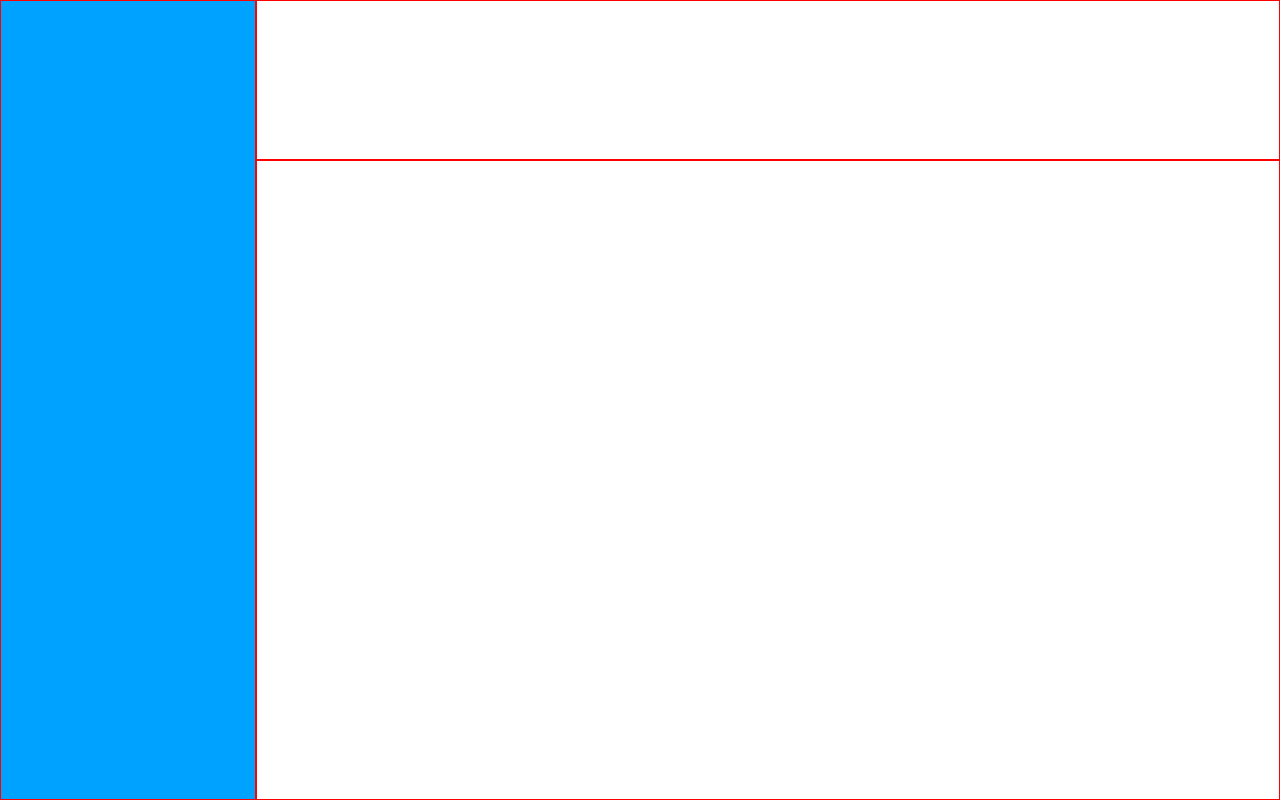
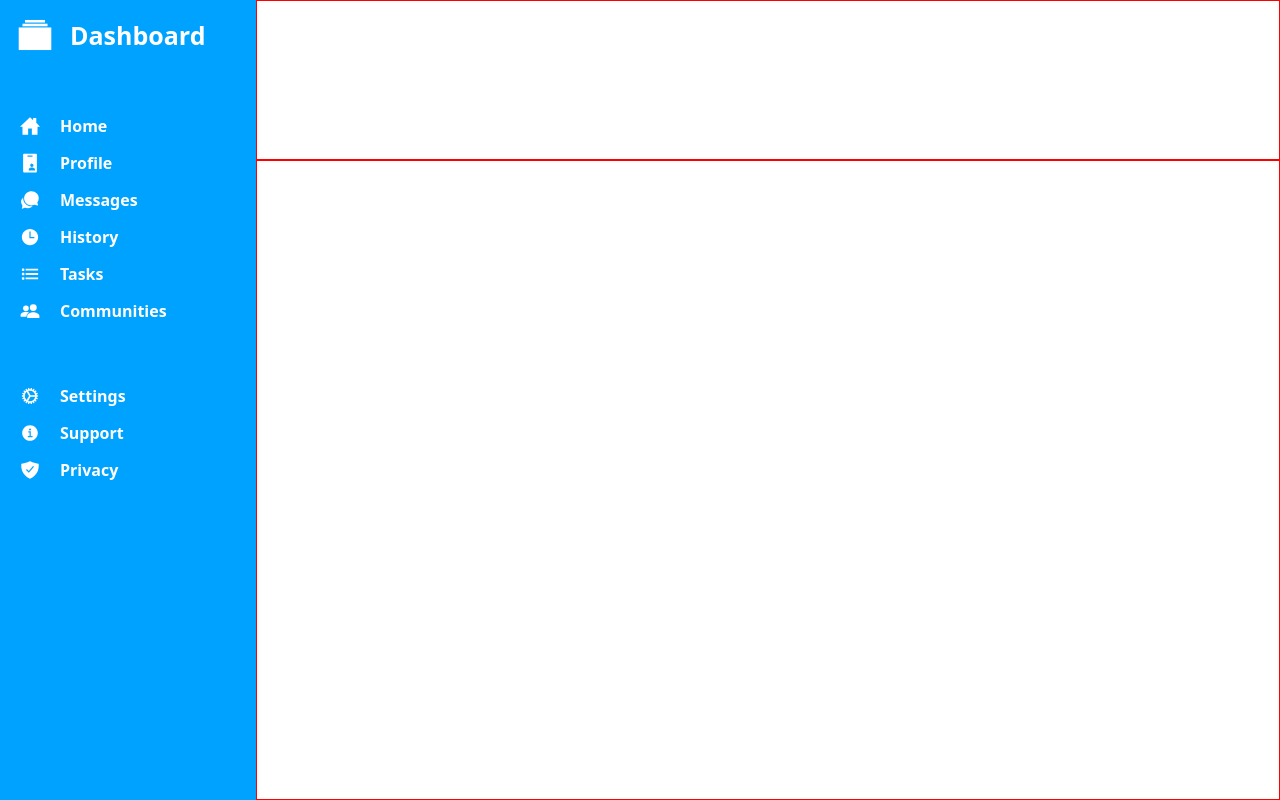
Before and after one commit to fsjev/admin-dashboard-proj, a plain HTML site: page index.html in a window 1280 px wide. Drawn offline with nearby package versions, Linux system fonts and the light colour scheme.

Commit message:
write sidebar css

```diff
--- a/index.html
+++ b/index.html
@@ -9,9 +9,27 @@
 </head>
 <body>
     <div class="container">
-        <div class="sidebar"></div>
+        <div class="sidebar">
+            <div class="sidebar-label"><ion-icon name="albums-sharp"></ion-icon>Dashboard</div>
+            <ul class="list-one">
+                <li><ion-icon name="home-sharp"></ion-icon>Home</li>
+                <li><ion-icon name="id-card-sharp"></ion-icon>Profile</li>
+                <li><ion-icon name="chatbubbles-sharp"></ion-icon>Messages</li>
+                <li><ion-icon name="time-sharp"></ion-icon>History</li>
+                <li><ion-icon name="list-sharp"></ion-icon>Tasks</li>
+                <li><ion-icon name="people-sharp"></ion-icon>Communities</li>
+            </ul>
+            <ul class="list-two">
+                <li><ion-icon name="cog-sharp"></ion-icon>Settings</li>
+                <li><ion-icon name="information-circle-sharp"></ion-icon>Support</li>
+                <li><ion-icon name="shield-checkmark-sharp"></ion-icon>Privacy</li>
+            </ul>
+        </div>
         <div class="header"></div>
         <div class="content"></div>
     </div>
+
+    <script type="module" src="https://unpkg.com/ionicons@7.1.0/dist/ionicons/ionicons.esm.js"></script>
+    <script nomodule src="https://unpkg.com/ionicons@7.1.0/dist/ionicons/ionicons.js"></script>
 </body>
 </html>
--- a/style.css
+++ b/style.css
@@ -6,6 +6,7 @@
 html,body{
     height: 100vh;
     width: 100vw;
+    font-family: system-ui, -apple-system, BlinkMacSystemFont, 'Segoe UI', Roboto, Oxygen, Ubuntu, Cantarell, 'Open Sans', 'Helvetica Neue', sans-serif;
 }
 .container{
     width: 100%;
@@ -15,13 +16,45 @@ html,body{
     grid-template-rows: 1fr 4fr;
 }
 .sidebar{
+    font-weight: bold;
     background-color: rgb(0, 162, 255);
     grid-row: 1/3;
-    border: 1px solid red;
+    padding: 15px;
+    color: white;
+    display: grid;
+    grid-template-columns: 1fr;
+    grid-template-rows: 100px 270px 100px;
+}
+.sidebar-label{
+    color: white;
+    font-size: 25px;
+    display: flex;
+    align-items: center;
+    align-self: flex-start;
+}
+.sidebar-label ion-icon{
+    color: white;
+    font-size: 40px;
+    margin-right: 15px;
+}
+ul{
+    list-style-type: none;
+}
+li{
+    display: flex;
+    align-items: center;
+    margin-bottom: 15px;
+}
+li ion-icon{
+    margin-left: 5px;
+    margin-right: 20px;
+    font-size: 20px;
 }
 .header{
     border: 1px solid red;
+    padding: 15px;
 }
 .content{
     border: 1px solid red;
+    padding: 15px;
 }
```
